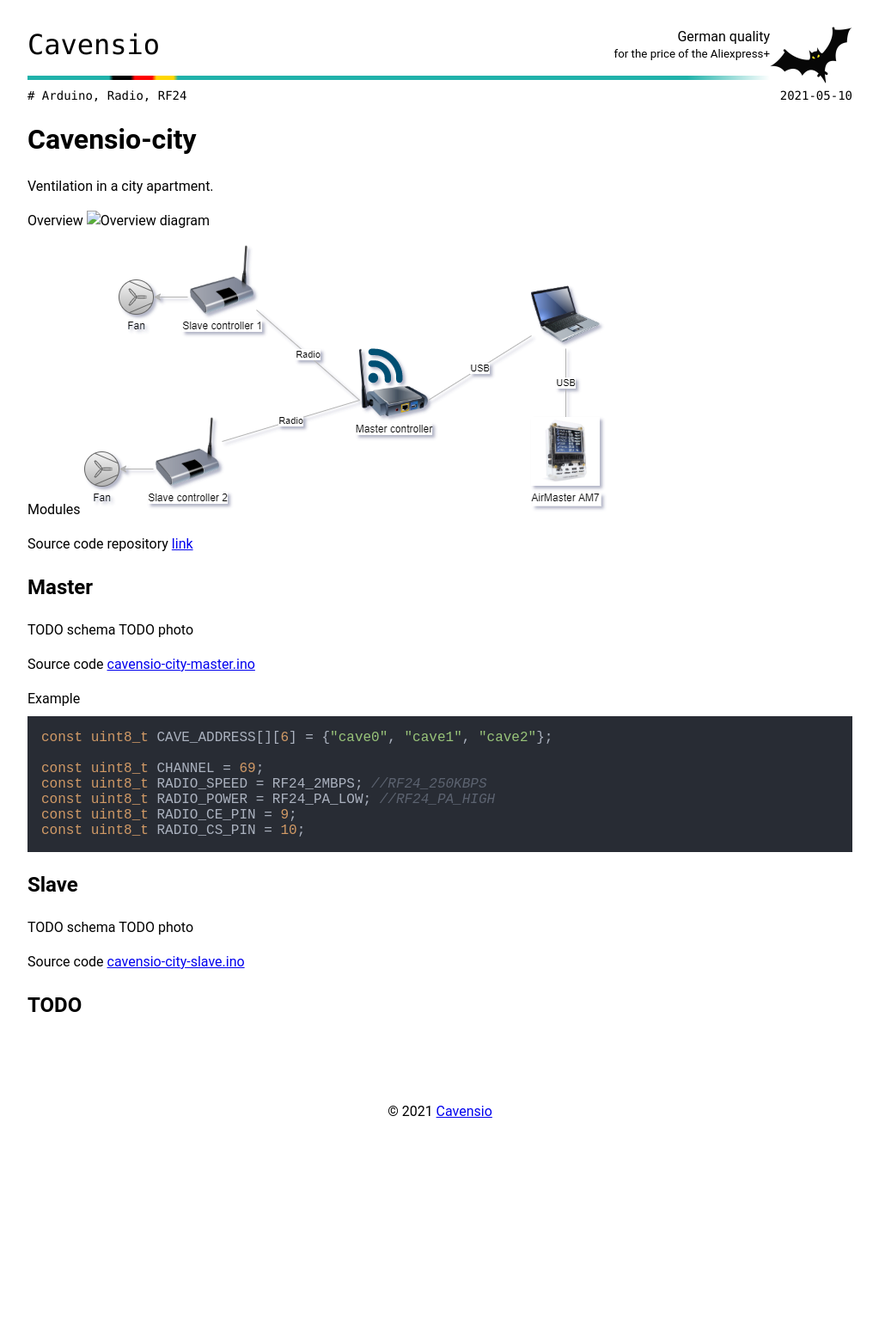
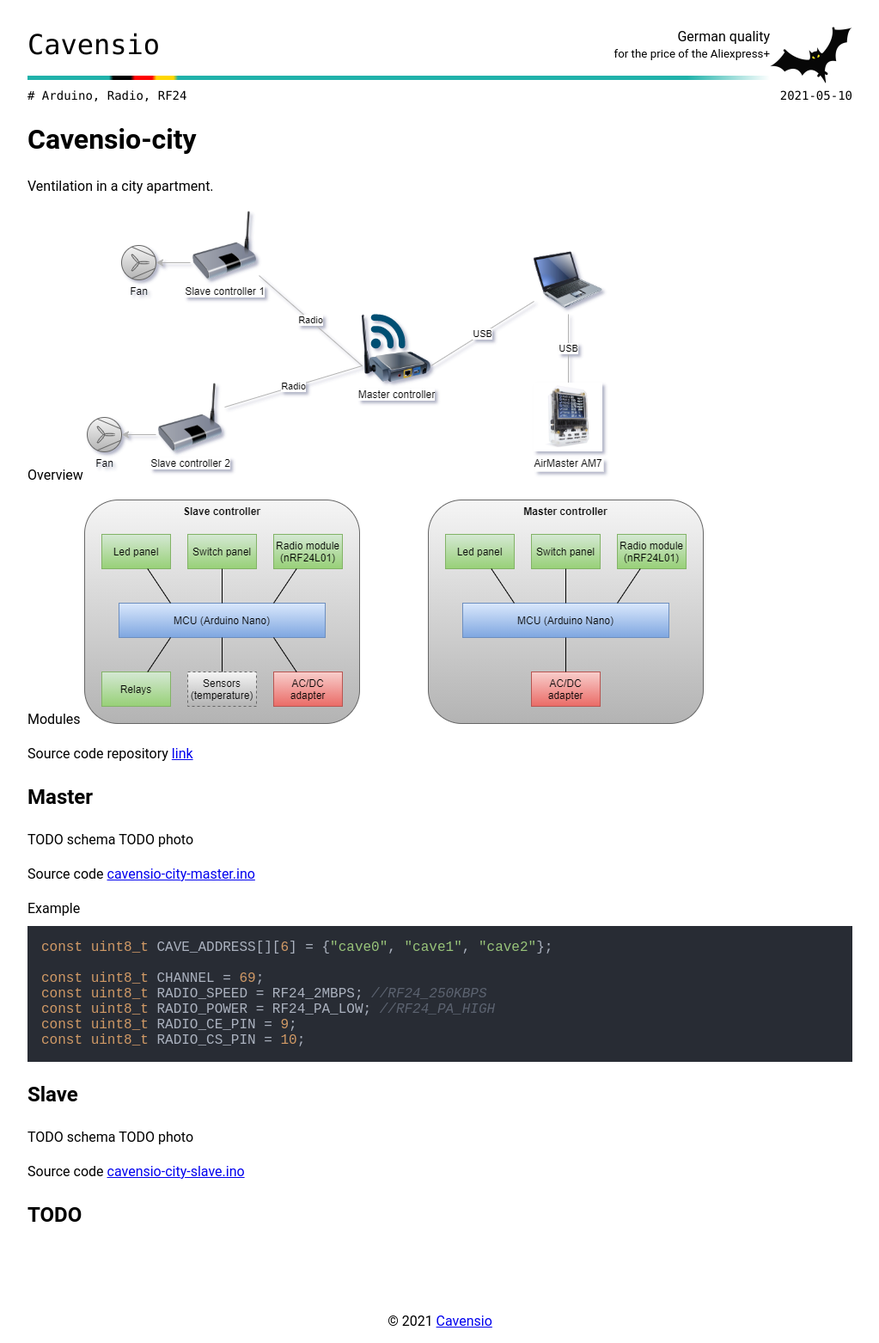
Before and after one commit to cavensio/cavensio.github.io, a Jekyll site: the page built from _posts/2021-05-06-cavensio-city.md, in a window 1280 px wide. Shown: the whole page at 86% size, without its empty margins (128-1151 px from the left). Built offline with Jekyll 4.4.1, drawn with Linux system fonts in a browser that asks for light colours; nearby versions of some CDN libraries; before the commit the page ends 1318 px from its top, so only the background shows below that.

Commit message:
add city diagram

```diff
--- a/_posts/2021-05-06-cavensio-city.md
+++ b/_posts/2021-05-06-cavensio-city.md
@@ -10,10 +10,10 @@ date: 2021-05-10
 Ventilation in a city apartment.
 
 Overview
-![Overview diagram](/recources/cavensio-city-diagram-modules.png)
+![Overview diagram](/resources/cavensio-city-diagram-overview.png)
 
 Modules
-![Modules diagram](/resources/cavensio-city-diagram-overview.png)
+![Modules diagram](/resources/cavensio-city-diagram-modules.png)
 
 Source code repository [link](https://github.com/cavensio/cavensio-city)
 
```
